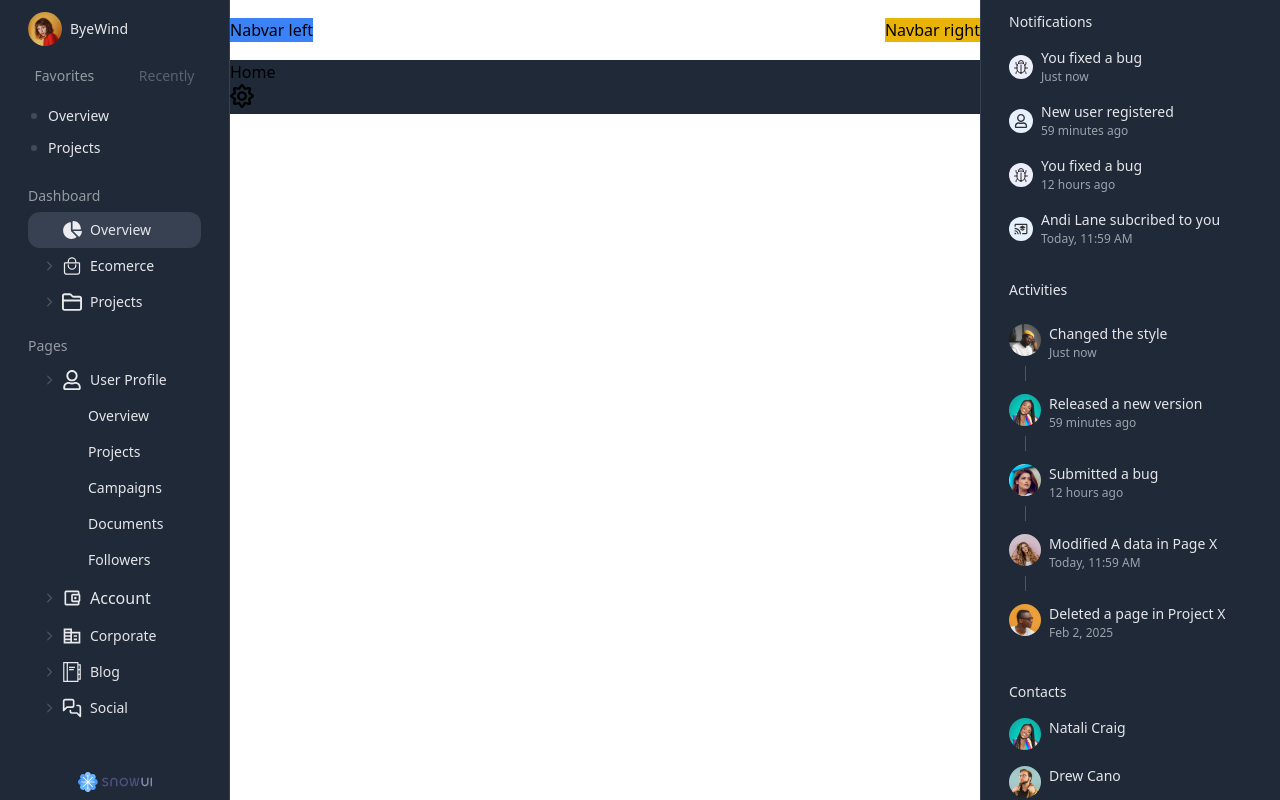
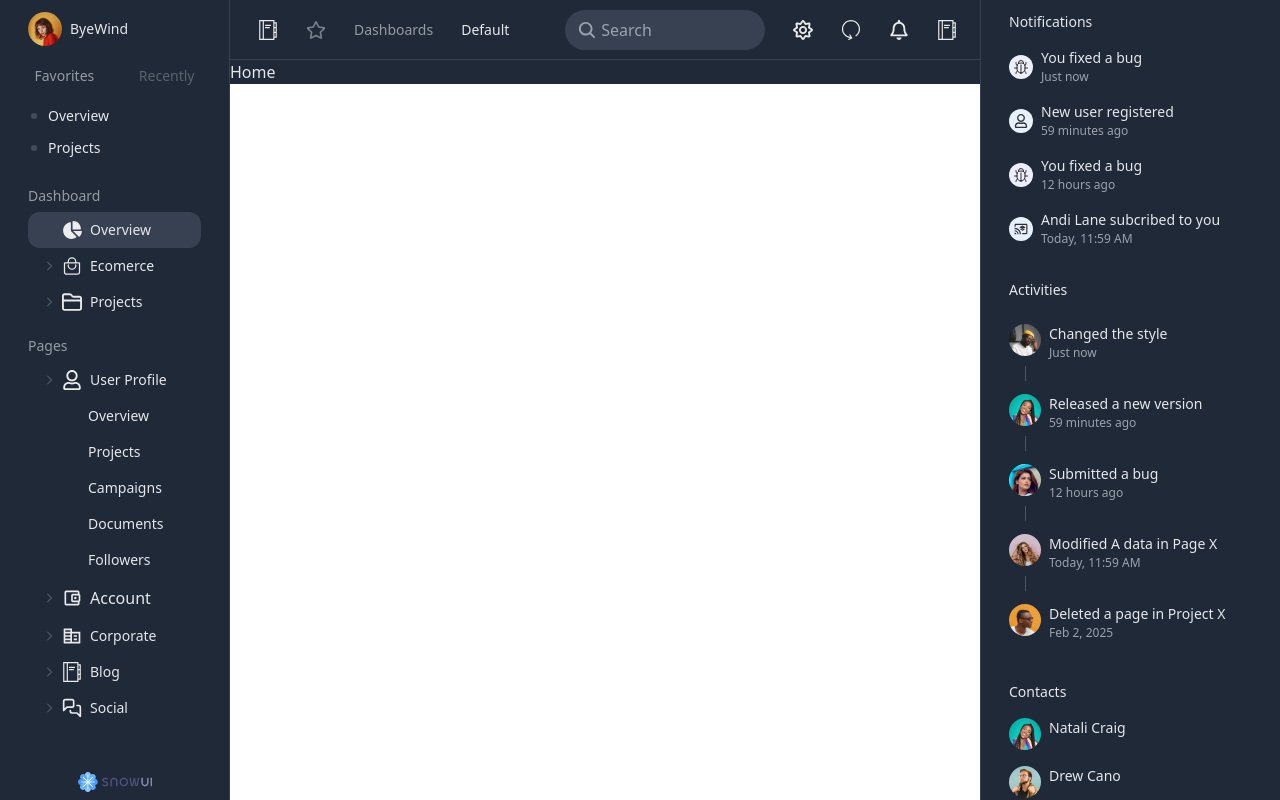
Before and after one commit to Ceci007/react-dashboard, a React (Vite) app: page / in a window 1280 px wide. Built offline with nearby package versions, Linux system fonts and the light colour scheme.

Commit message:
Add Navbar styles

```diff
--- a/src/components/Home.jsx
+++ b/src/components/Home.jsx
@@ -1,16 +1,7 @@
-import { useContext } from 'react';
-import { ThemeCotext } from '../context/ThemeContextProvider';
-import { FaMoon, FaRegSun } from "react-icons/fa";
-
 const Home = () => {
-  const {theme, toggleTheme} = useContext(ThemeCotext);
-
   return (
     <div className="w-full h-full leght:bg-white dark:bg-gray-800 mt-[60px]">
-      <p className="ml-[230px]">Home</p>
-      <button className='ml-[230px] text-2xl text-dark' onClick={toggleTheme}>
-        {theme === "light" ? <FaMoon /> : <FaRegSun />}
-      </button>
+      <p className="ml-[230px] text-gray-900 dark:text-gray-200">Home</p>
     </div>
   )
 }
--- a/src/components/Navbar.jsx
+++ b/src/components/Navbar.jsx
@@ -1,11 +1,32 @@
+import { useContext } from "react";
+import { ThemeCotext } from "../context/ThemeContextProvider";
+import { TfiAgenda } from "react-icons/tfi";
+import { IoSearch } from "react-icons/io5";
+import { FaRegStar, FaRegSun, FaMoon, FaRegBell } from "react-icons/fa";
+import { SlReload } from "react-icons/sl";
+
 const Navbar = () => {
+  const { theme, toggleTheme } = useContext(ThemeCotext);
+
   return (
-    <div className="fixed top-0 w-full md:w-[calc(100vw - 530px)] h-[60px] flex items-center justify-between">
-      <div className="bg-blue-500 md:ml-[230px]">
-        Nabvar left
+    <div className={"fixed -z-10 top-0 w-full md:w-[calc(100vw - 530px)] h-[60px] flex items-center justify-between bg-white dark:bg-gray-800 border-0 border-b-[1px] border-solid " + `${theme === "dark" ? "border-b-gray-700" : "border-b-gray-200"}`}>
+      <div className="md:ml-[230px] py-3 px-7 flex items-center gap-7 h-full w-full">
+        <TfiAgenda size={20} color={theme === "light" ? "rgba(0, 0, 0, 0.9)" : "rgba(255, 255, 255, 0.9)"} />
+        <FaRegStar size={20} color={theme === "light" ? "rgba(0, 0, 0, 0.4)" : "rgba(255, 255, 255, 0.4)"} />
+        <h3 className="text-sm font-medium text-black/60 dark:text-gray-200/60">Dashboards</h3>
+        <h3 className="text-sm text-gray-900 dark:text-gray-200">Default</h3>
       </div>
-      <div className="bg-yellow-500 md:mr-[300px]">
-        Navbar right
+      <div className="md:mr-[300px] py-3 px-7 flex items-center justify-end gap-7 h-full w-full">
+        <div className="relative">
+          <input type="text" placeholder="Search" className="bg-gray-200 dark:bg-gray-700 h-[40px] w-[200px] flex items-center py-2 px-3 pl-9 border-none focus:outline-none text-gray-900 dark:text-gray-200 placeholder:text-gray-400 rounded-3xl" />
+          <IoSearch className="absolute top-[50%] -translate-y-[50%] left-3" size={20} color="#99a1af" />
+        </div>
+        <div className="flex items-center gap-7">
+          {theme === "light" ? <FaMoon size={20} color="rgba(0, 0, 0, 0.9)" onClick={toggleTheme} /> : <FaRegSun size={20} color="rgba(255, 255, 255, 0.9)" onClick={toggleTheme} />}
+          <SlReload size={20} color={theme === "light" ? "rgba(0, 0, 0, 0.9)" : "rgba(255, 255, 255, 0.9)"} />
+          <FaRegBell size={20} color={theme === "light" ? "rgba(0, 0, 0, 0.9)" : "rgba(255, 255, 255, 0.9)"} />
+          <TfiAgenda size={20} color={theme === "light" ? "rgba(0, 0, 0, 0.9)" : "rgba(255, 255, 255, 0.9)"} />
+        </div>
       </div>
     </div>
   )
```
